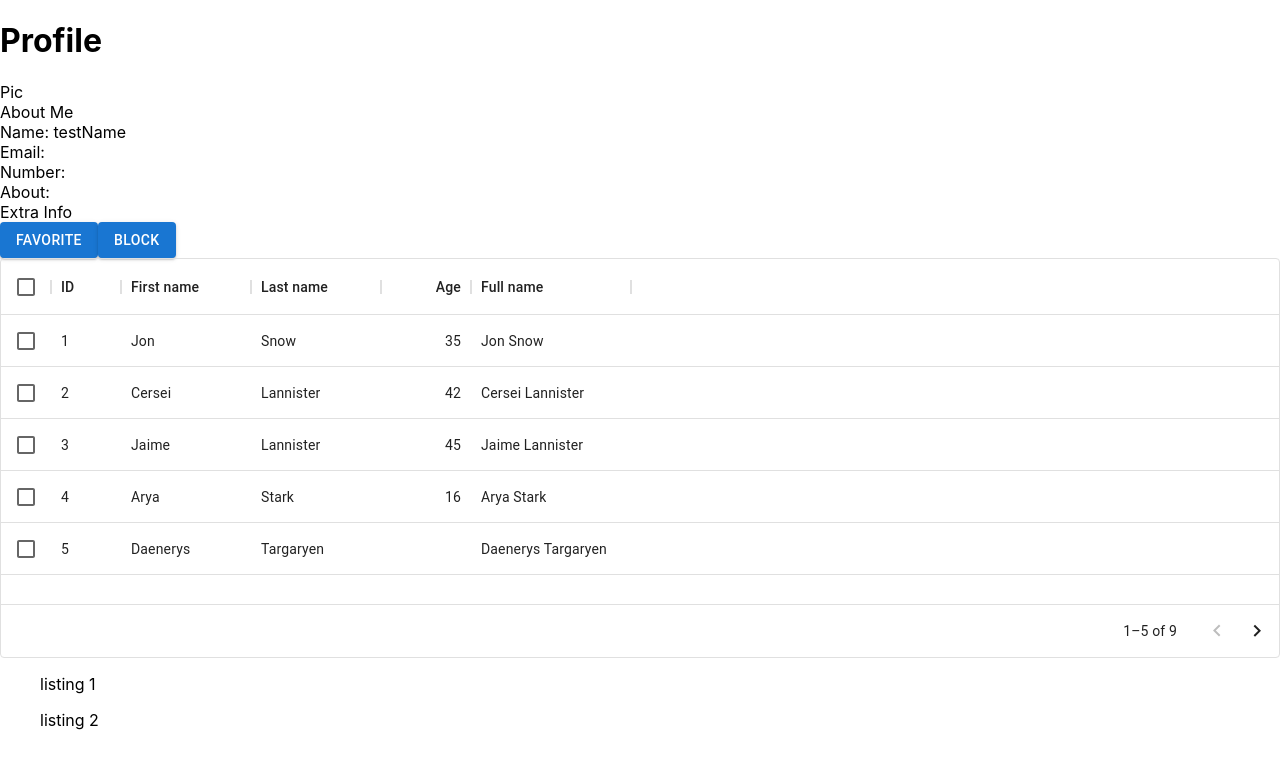
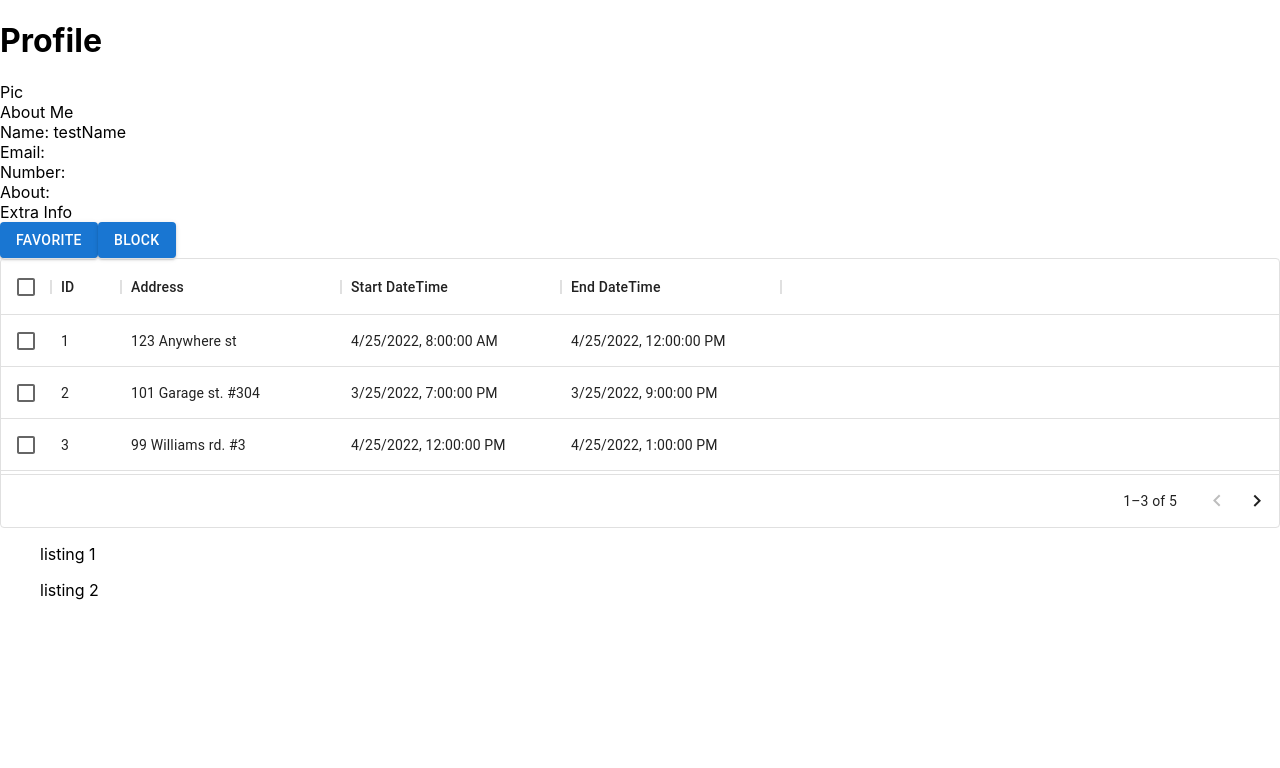
Before and after one commit to boc-bulbasaur/FindYourSpace, a Next.js app: page /profile in a window 1280 px wide. Shown: the top 768 px of the page. Built offline with nearby package versions, Linux system fonts and the light colour scheme.

Commit message:
modified historySummary table

```diff
--- a/components/historySummary.tsx
+++ b/components/historySummary.tsx
@@ -3,45 +3,27 @@ import { DataGrid, GridColDef, GridValueGetterParams } from '@mui/x-data-grid';
 
 const columns: GridColDef[] = [
   { field: 'id', headerName: 'ID', width: 70 },
-  { field: 'firstName', headerName: 'First name', width: 130 },
-  { field: 'lastName', headerName: 'Last name', width: 130 },
-  {
-    field: 'age',
-    headerName: 'Age',
-    type: 'number',
-    width: 90,
-  },
-  {
-    field: 'fullName',
-    headerName: 'Full name',
-    description: 'This column has a value getter and is not sortable.',
-    sortable: false,
-    width: 160,
-    valueGetter: (params: GridValueGetterParams) =>
-      `${params.row.firstName || ''} ${params.row.lastName || ''}`,
-  },
+  { field: 'address', headerName: 'Address', width: 220 },
+  { field: 'startDateTime', type: 'dateTime', headerName: 'Start DateTime', width: 220 },
+  { field: 'endDateTime', type: 'dateTime', headerName: 'End DateTime', width: 220 },
 ];
 
 const rows = [
-  { id: 1, lastName: 'Snow', firstName: 'Jon', age: 35 },
-  { id: 2, lastName: 'Lannister', firstName: 'Cersei', age: 42 },
-  { id: 3, lastName: 'Lannister', firstName: 'Jaime', age: 45 },
-  { id: 4, lastName: 'Stark', firstName: 'Arya', age: 16 },
-  { id: 5, lastName: 'Targaryen', firstName: 'Daenerys', age: null },
-  { id: 6, lastName: 'Melisandre', firstName: null, age: 150 },
-  { id: 7, lastName: 'Clifford', firstName: 'Ferrara', age: 44 },
-  { id: 8, lastName: 'Frances', firstName: 'Rossini', age: 36 },
-  { id: 9, lastName: 'Roxie', firstName: 'Harvey', age: 65 },
+  { id: 1, address: '123 Anywhere st', startDateTime: new Date('2022-04-25 8:00'), endDateTime: new Date('2022-04-25 12:00')},
+  { id: 2, address: '101 Garage st. #304', startDateTime: new Date('2022-03-25 19:00'), endDateTime: new Date('2022-03-25 21:00')},
+  { id: 3, address: '99 Williams rd. #3', startDateTime: new Date('2022-04-25 12:00'), endDateTime: new Date('2022-04-25 13:00')},
+  { id: 4, address: '55 MLK dr.', startDateTime: new Date('2022-12-22 08:00'), endDateTime: new Date('2022-12-22 17:00')},
+  { id: 5, address: '55 MLK dr.', startDateTime: new Date('2022-12-23 10:00'), endDateTime: new Date('2022-12-23 17:00')},
 ];
 
 export default function HistoryTable() {
   return (
-    <div style={{ height: 400, width: '100%' }}>
+    <div style={{ height: 270, width: '100%' }}>
       <DataGrid
         rows={rows}
         columns={columns}
-        pageSize={5}
-        rowsPerPageOptions={[5]}
+        pageSize={3}
+        rowsPerPageOptions={[3]}
         checkboxSelection
       />
     </div>
```
